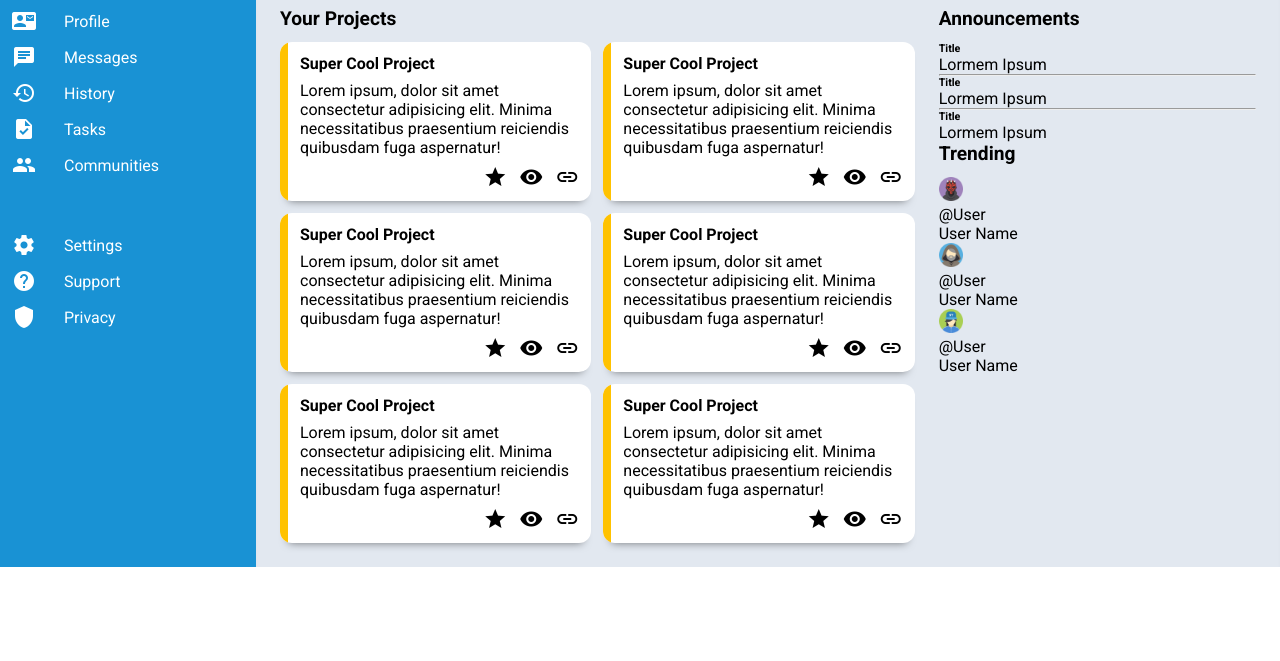
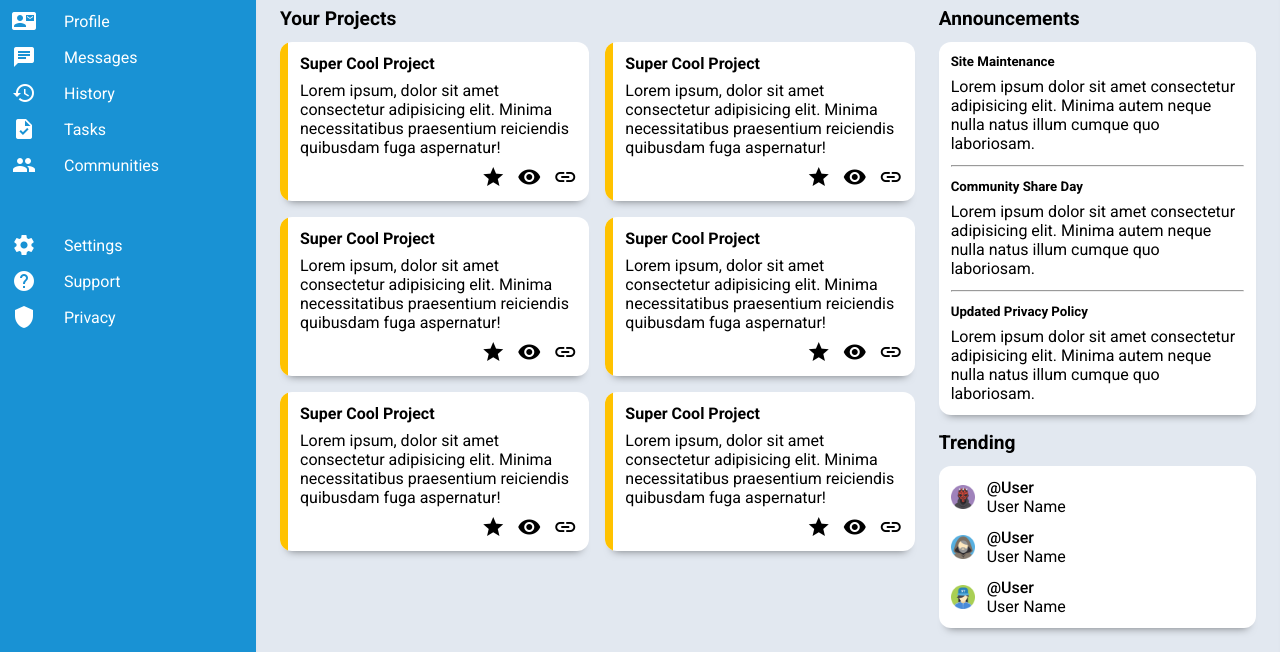
Before and after one commit to mbylater/odin-admin-dashboard, a plain HTML site: page index.html in a window 1280 px wide. Shown: the part 139-800 px from the top of the page. Drawn offline with Linux system fonts and the light colour scheme.

Commit message:
Add trending section styling. Dashboard exercidse complete

```diff
--- a/index.html
+++ b/index.html
@@ -172,34 +172,41 @@
                     <p class="title">Announcements</p>
                     <div class="announcement-cards">
                         <div class="announcement">
-                            <h6>Title</h6>
-                            <p>Lormem Ipsum</p>
+                            <h5>Site Maintenance</h5>
+                            <p>Lorem ipsum dolor sit amet consectetur adipisicing elit. Minima autem neque nulla natus illum cumque quo laboriosam. </p>
                         </div>
                         <hr class="divider">
                         <div class="announcement">
-                            <h6>Title</h6>
-                            <p>Lormem Ipsum</p>
+                            <h5>Community Share Day</h5>
+                            <p>Lorem ipsum dolor sit amet consectetur adipisicing elit. Minima autem neque nulla natus illum cumque quo laboriosam. </p>
                         </div>
                         <hr class="divider">
                         <div class="announcement">
-                            <h6>Title</h6>
-                            <p>Lormem Ipsum</p>
+                            <h5>Updated Privacy Policy</h5>
+                            <p>Lorem ipsum dolor sit amet consectetur adipisicing elit. Minima autem neque nulla natus illum cumque quo laboriosam. </p>
                         </div>
                     </div>
+                </div>
+                <div class="trnding">
                     <p class="title">Trending</p>
                     <div class="user-cards">
                         <div class="trending-card">
                             <img src="./images/avatar-2.png" alt="User avatar" class="avatar">
+                            <div class="trending-card-copy">
                                 <p class="user-handle">@User</p>
                                 <p class="user-name">User Name</p>
                             </div>
+                        </div>
                         <div class="trending-card">
                             <img src="./images/avatar-3.png" alt="User avatar" class="avatar">
+                            <div class="trending-card-copy">
                                 <p class="user-handle">@User</p>
                                 <p class="user-name">User Name</p>
                             </div>
+                        </div>
                          <div class="trending-card">
                             <img src="./images/avatar-4.png" alt="User avatar" class="avatar">
+                            <div class="trending-card-copy">
                                 <p class="user-handle">@User</p>
                                 <p class="user-name">User Name</p>
                             </div>
@@ -208,5 +215,6 @@
                 </div>
             </div>
         </div>
+    </div>
 </body>
 </html>
--- a/styles.css
+++ b/styles.css
@@ -170,7 +170,7 @@ button {
     display: grid;
     grid-template-columns: repeat(2, 1fr);
     grid-template-rows: repeat(3, auto);
-    gap: 12px;
+    gap: 16px;
 }
 
 .card {
@@ -202,8 +202,49 @@ button {
     justify-content: end;
 }
 
+/* RIGHT */
+
 .body-right {
     grid-column: 2 / 3;
+    display: grid;
+    grid-template-columns: auto;
+    gap: 16px;
+}
+
+.announcement-cards {
+    display: grid;
+    grid-template-rows: auto;
+    background-color: white;
+    border-radius: 12px;
+    padding: 12px;
+    gap: 12px;
+    box-shadow: 0 8px 8px -8px rgba(0,0,0,0.5);
+}
+
+.announcement {
+    display: grid;
+    gap: 8px;
+}
+
+.user-cards {
+    display: grid;
+    grid-template-rows: auto;
+    background-color: white;
+    border-radius: 12px;
+    padding: 12px;
+    gap: 12px;
+    box-shadow: 0 8px 8px -8px rgba(0,0,0,0.5);
+}
+
+.trending-card {
+    display: grid;
+    grid-template-columns: 24px auto;
+    gap: 12px;
+    align-items: center;
+}
+
+.user-handle {
+    font-weight: 500;
 }
 
 
```
Lines whose indentation alone changed are shown as unchanged.
